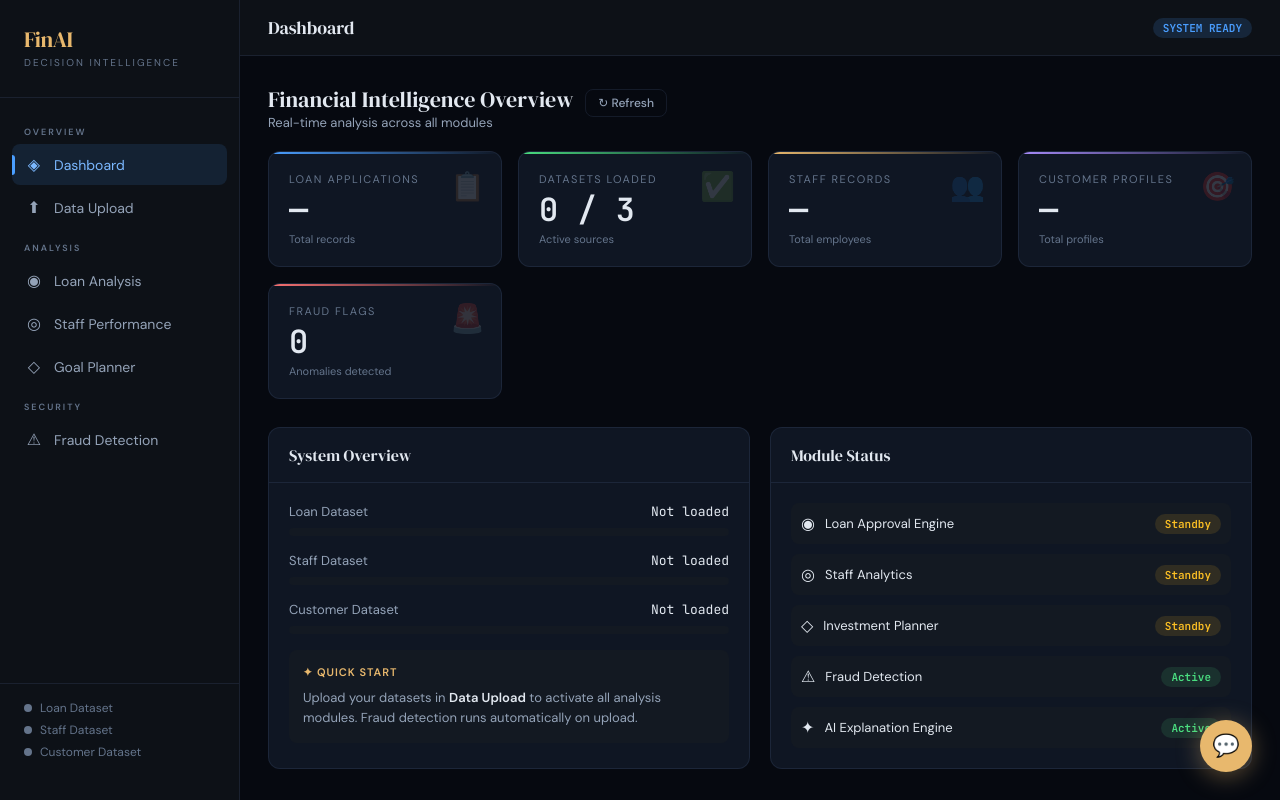
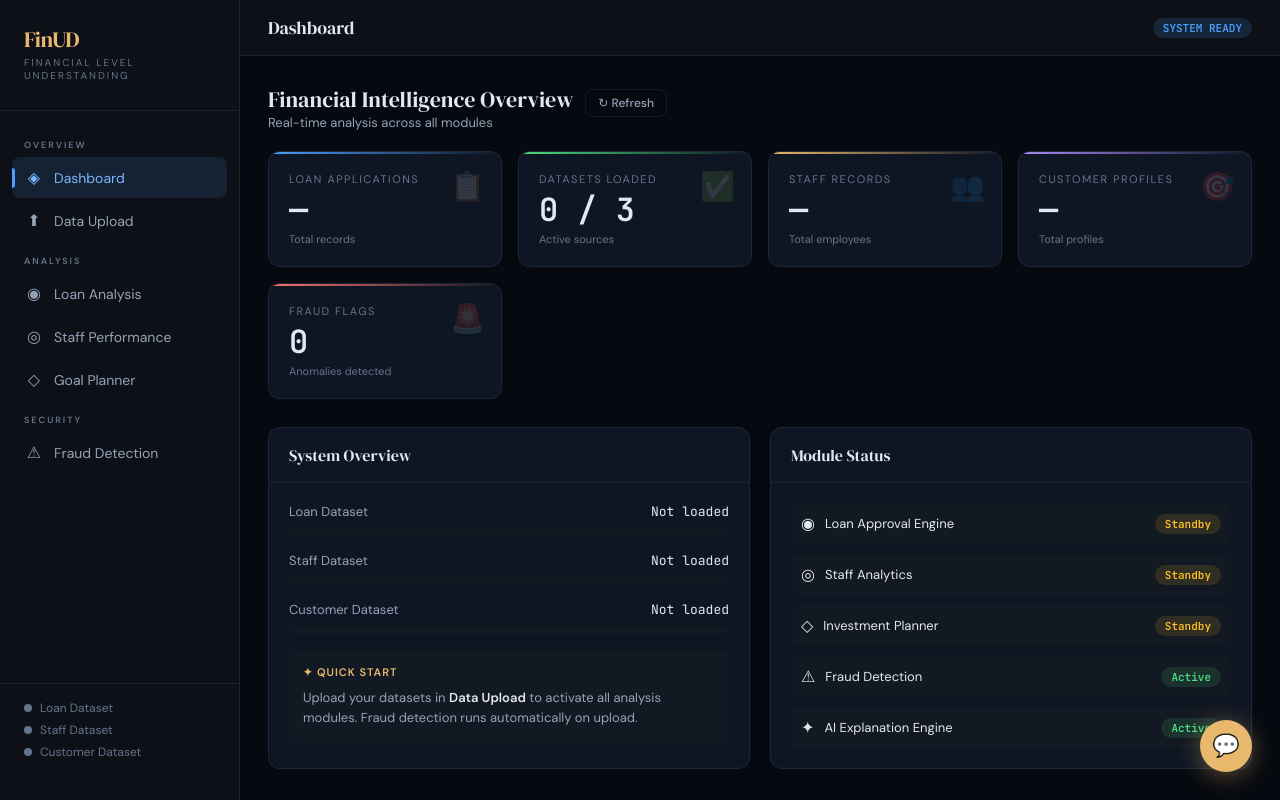
Before and after one commit to ponrajc918-art/FinUD, a Flask app: page / in a window 1280 px wide. Run offline with Flask 3, Linux system fonts and the light colour scheme; data that the repository does not hold is empty.

Commit message:
Update branding from FinAI to FinUD

```diff
--- a/templates/index.html
+++ b/templates/index.html
@@ -3,7 +3,7 @@
 <head>
 <meta charset="UTF-8">
 <meta name="viewport" content="width=device-width, initial-scale=1.0">
-<title>FinUD — Financial level Underding</title>
+<title>FinUD — Financial Level Understanding</title>
 <link href="https://fonts.googleapis.com/css2?family=DM+Serif+Display:ital@0;1&family=DM+Sans:wght@300;400;500;600&family=JetBrains+Mono:wght@400;600&display=swap" rel="stylesheet">
 <script src="https://cdn.jsdelivr.net/npm/chart.js@4.4.0/dist/chart.umd.min.js"></script>
 <style>
@@ -563,8 +563,8 @@ tr.fraud-row td:first-child { border-left: 3px solid var(--red); }
 <!-- Sidebar -->
 <aside class="sidebar">
   <div class="sidebar-logo">
-    <div class="logo-mark">FinAI</div>
-    <div class="logo-sub">Decision Intelligence</div>
+    <div class="logo-mark">FinUD</div>
+    <div class="logo-sub">Financial level Understanding</div>
   </div>
   <nav class="nav-section">
     <div class="nav-label">Overview</div>
@@ -1023,12 +1023,12 @@ tr.fraud-row td:first-child { border-left: 3px solid var(--red); }
 </main>
 
 <!-- Chatbot -->
-<button id="chat-btn" onclick="toggleChat()" title="FinAI Assistant">💬</button>
+<button id="chat-btn" onclick="toggleChat()" title="FinUD Assistant">💬</button>
 <div id="chat-panel">
   <div class="chat-header">
     <div class="chat-avatar">✦</div>
     <div>
-      <div class="chat-name">FinAI Assistant</div>
+      <div class="chat-name">FinUD Assistant</div>
       <div class="chat-status">● Online</div>
     </div>
     <button class="chat-close" onclick="toggleChat()">✕</button>
```
